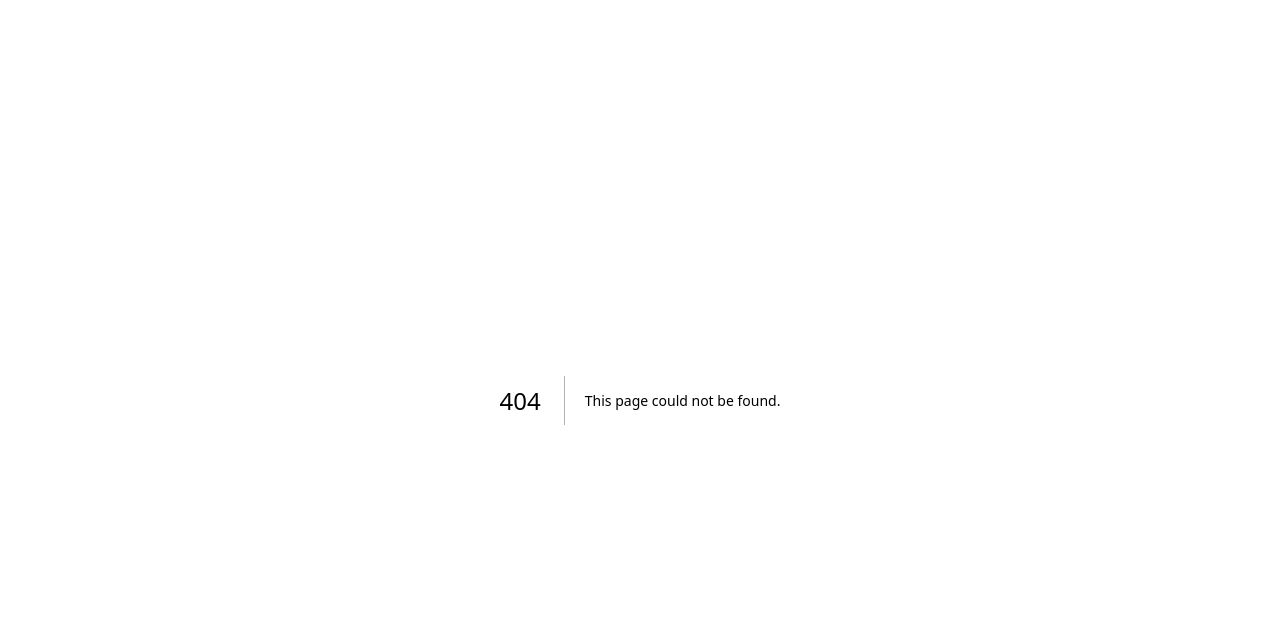
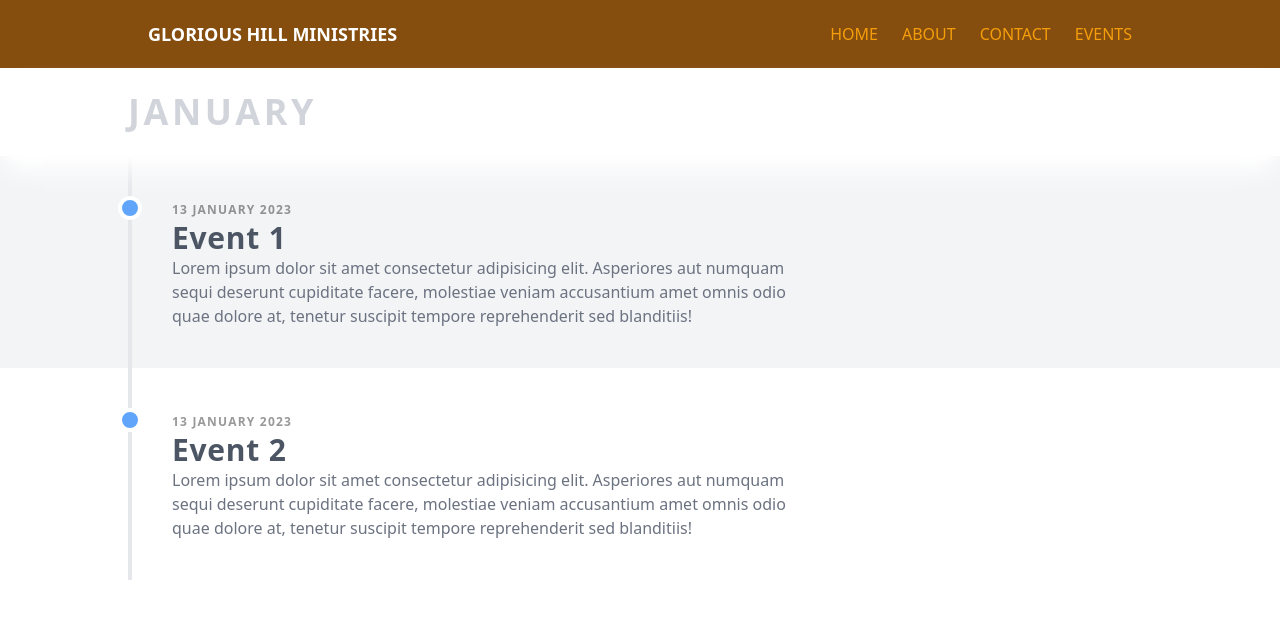
Before and after one commit to numofran6/church-website, a Next.js app: page /events in a window 1280 px wide. Before the commit this address had no page. Shown: the top 618 px of the page. Built offline with nearby package versions, Linux system fonts and the light colour scheme.

Commit message:
events page added

```diff
--- a/components/Header.jsx
+++ b/components/Header.jsx
@@ -75,7 +75,7 @@ export const Header = () => {
 							<Link href={'#contact'} className="btns">
 								Contact
 							</Link>
-							<Link href={'#events'} className="btns">
+							<Link href={'events'} className="btns">
 								Events
 							</Link>
 						</div>
@@ -148,7 +148,7 @@ export const Header = () => {
 
 								<motion.div variants={item}>
 									<Link
-										href={'#events'}
+										href={'events'}
 										onClick={() => setActive(!active)}
 										className="btns"
 									>
--- /dev/null
+++ b/components/Layout.js
@@ -0,0 +1,151 @@
+import Link from 'next/link';
+import React, { useEffect, useRef, useState } from 'react';
+import { RiMenu4Line } from 'react-icons/ri';
+import { TfiClose } from 'react-icons/tfi';
+import { motion } from 'framer-motion';
+import Head from 'next/head';
+
+const list = {
+	visible: {
+		opacity: 1,
+		transition: {
+			when: 'beforeChildren',
+			staggerChildren: 0.3,
+		},
+	},
+	hidden: {
+		opacity: 0,
+		transition: {
+			when: 'afterChildren',
+		},
+	},
+};
+
+const item = {
+	visible: { opacity: 1, y: 0 },
+	hidden: { opacity: 0, y: 100 },
+};
+
+export const Layout = ({ children, title }) => {
+	const [active, setActive] = useState(false);
+	const wrapperRef = useRef(null);
+
+	useEffect(() => {
+		/**
+		 * Alert if clicked on outside of element
+		 */
+		function handleClickOutside(event) {
+			if (wrapperRef.current && !wrapperRef.current.contains(event.target)) {
+				setActive(false);
+			}
+		}
+		// Bind the event listener
+		document.addEventListener('mousedown', handleClickOutside);
+		return () => {
+			// Unbind the event listener on clean up
+			document.removeEventListener('mousedown', handleClickOutside);
+		};
+	}, [wrapperRef]);
+
+	return (
+		<>
+			<Head>
+				<title>{title ? title + ' - Glorious Hill' : 'Glorious Hill'} </title>
+			</Head>
+
+			<div className="flex flex-col">
+				<header className="bg-yellow-800 text-white">
+					<nav className="flex justify-between items-center lg:max-w-5xl md:max-w-3xl mx-auto py-5 px-5">
+						<h2 className="sm:text-lg font-bold ">GLORIOUS HILL MINISTRIES</h2>
+
+						<div className="hidden md:flex space-x-6 uppercase">
+							<Link href={'/#home'} className="btns">
+								Home
+							</Link>
+							<Link href={'/#about'} className="btns">
+								About
+							</Link>
+							<Link href={'/#contact'} className="btns">
+								Contact
+							</Link>
+							<Link href={'events'} className="btns">
+								Events
+							</Link>
+						</div>
+
+						<div className="md:hidden">
+							{!active && (
+								<RiMenu4Line
+									onClick={() => setActive(!active)}
+									className="w-8 h-8"
+								/>
+							)}
+							{active && (
+								<TfiClose
+									onClick={() => setActive(!active)}
+									className="w-8 h-8"
+								/>
+							)}
+						</div>
+					</nav>
+
+					{active && (
+						<>
+							<motion.div
+								initial="hidden"
+								animate="visible"
+								variants={list}
+								ref={wrapperRef}
+								className="absolute top-[4.5rem] bg-yellow-100 w-full h-[41vh] md:hidden text-sm flex flex-col space-y-5 uppercase items-center justify-center z-20 font-bold"
+							>
+								<motion.div variants={item}>
+									<Link
+										href={'/#home'}
+										onClick={() => setActive(!active)}
+										className="btns"
+									>
+										Home
+									</Link>
+								</motion.div>
+
+								<motion.div variants={item}>
+									<Link
+										href={'/#about'}
+										onClick={() => setActive(!active)}
+										className="btns"
+									>
+										About
+									</Link>
+								</motion.div>
+
+								<motion.div variants={item}>
+									<Link
+										href={'/#contact'}
+										onClick={() => setActive(!active)}
+										className="btns"
+									>
+										Contact
+									</Link>
+								</motion.div>
+
+								<motion.div variants={item}>
+									<Link
+										href={'events'}
+										onClick={() => setActive(!active)}
+										className="btns"
+									>
+										Events
+									</Link>
+								</motion.div>
+							</motion.div>
+						</>
+					)}
+				</header>
+
+				<main>{children}</main>
+
+				<footer></footer>
+			</div>
+		</>
+	);
+};
--- /dev/null
+++ b/components/Timeline.jsx
@@ -0,0 +1,30 @@
+import React from 'react';
+import { TimelineCard } from './TimelineCard';
+
+export const Timeline = () => {
+	return (
+		<div>
+			<div className="sticky top-0 bg-white py-3 z-10 shadow-xl shadow-white">
+				<h2 className="group-date">January</h2>
+			</div>
+
+			<div className="bg-gray-100">
+				<TimelineCard title={'Event 1'} date={'13 January 2023'}>
+					Lorem ipsum dolor sit amet consectetur adipisicing elit. Asperiores
+					aut numquam sequi deserunt cupiditate facere, molestiae veniam
+					accusantium amet omnis odio quae dolore at, tenetur suscipit tempore
+					reprehenderit sed blanditiis!
+				</TimelineCard>
+			</div>
+
+			<div>
+				<TimelineCard title={'Event 2'} date={'13 January 2023'}>
+					Lorem ipsum dolor sit amet consectetur adipisicing elit. Asperiores
+					aut numquam sequi deserunt cupiditate facere, molestiae veniam
+					accusantium amet omnis odio quae dolore at, tenetur suscipit tempore
+					reprehenderit sed blanditiis!
+				</TimelineCard>
+			</div>
+		</div>
+	);
+};
--- /dev/null
+++ b/components/TimelineCard.jsx
@@ -0,0 +1,17 @@
+import React from 'react';
+
+export const TimelineCard = ({ date, title, children }) => {
+	return (
+		<div className="timeline">
+			<div className="relative">
+				<div className="dot"></div>
+
+				<div className="pl-10">
+					<span className="timeline-date">{date} </span>
+					<h3 className="timeline-title">{title} </h3>
+					<p className="text-gray-500">{children}</p>
+				</div>
+			</div>
+		</div>
+	);
+};
--- /dev/null
+++ b/pages/events.jsx
@@ -0,0 +1,12 @@
+import { Layout } from '../components/Layout';
+import { Timeline } from '../components/Timeline';
+
+const Events = () => {
+	return (
+		<Layout title={'Events'}>
+			<Timeline />
+		</Layout>
+	);
+};
+
+export default Events;
--- a/styles/globals.css
+++ b/styles/globals.css
@@ -3,5 +3,39 @@
 @tailwind utilities;
 
 .btns {
-	@apply text-amber-400 sm:text-amber-500 active:scale-100 active:text-black sm:active:text-yellow-500 hover:scale-125 hover:text-[#ffff] transition duration-300 ease-out;
+	@apply text-amber-400 sm:text-amber-500
+		active:scale-90 active:text-black sm:active:text-yellow-500
+		hover:text-[#ffff]
+		transition duration-300 ease-out;
 }
+
+.group-date {
+	@apply text-4xl text-gray-300
+		py-3 uppercase
+		mx-8 md:mx-32
+		font-bold tracking-widest;
+}
+
+.timeline {
+	@apply border-l-4 border-gray-200
+		mx-7  md:mx-32 py-10 max-w-2xl
+		space-y-14;
+}
+
+.dot {
+	@apply absolute top-0 -left-3.5
+	bg-blue-400
+	h-6 w-6
+	rounded-full
+	border-4 border-white;
+}
+
+.timeline-date {
+	@apply text-xs font-bold uppercase
+	opacity-40 tracking-widest;
+}
+
+.timeline-title {
+	@apply text-3xl text-gray-600 font-semibold
+	tracking-wide;
+}
```
